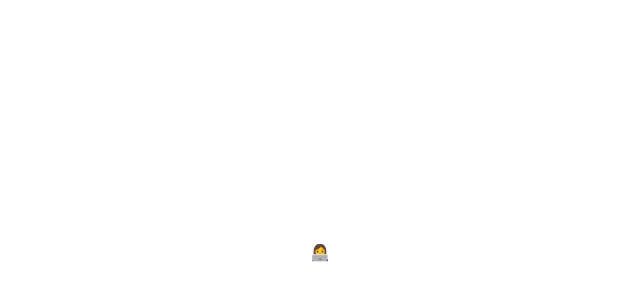
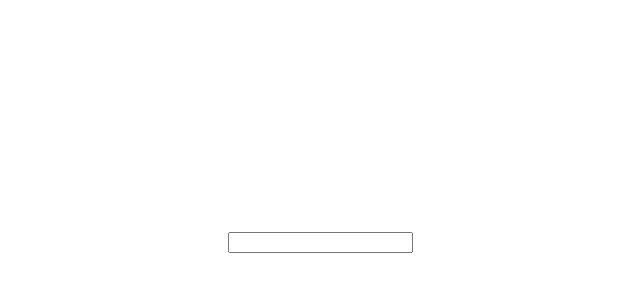
Before and after one commit to sumi419/robohash-app, a React (Create React App) app in the folder client/: page / in a window 1280 px wide. Shown: the part 148-448 px from the top of the page, without its empty margins (320-960 px from the left). Built offline with nearby package versions, Linux system fonts and the light colour scheme.

Commit message:
✨ Import UserInput.js to App.js

```diff
--- a/client/src/App.js
+++ b/client/src/App.js
@@ -1,11 +1,15 @@
 import React from 'react';
+
+import UserInput from './components/UserInput';
 
 import css from './styles/app.module.css';
 
 export default function App() {
   return (
     <>
-      <div className={css.container}>👩‍💻</div>
+      <div className={css.container}>
+        <UserInput />
+      </div>
     </>
   );
 }
```
Also changed, not shown: 1 other file (tests, documents, lock files or other folders).
